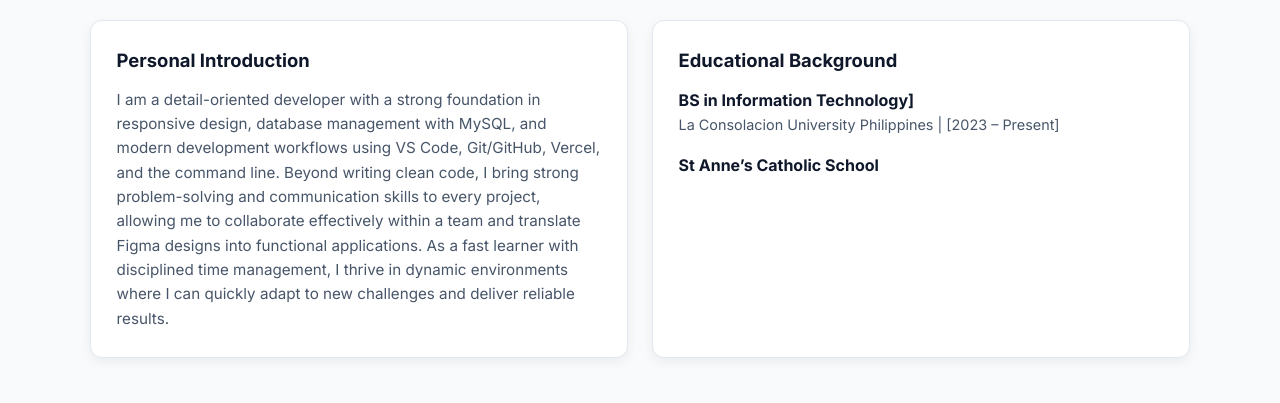
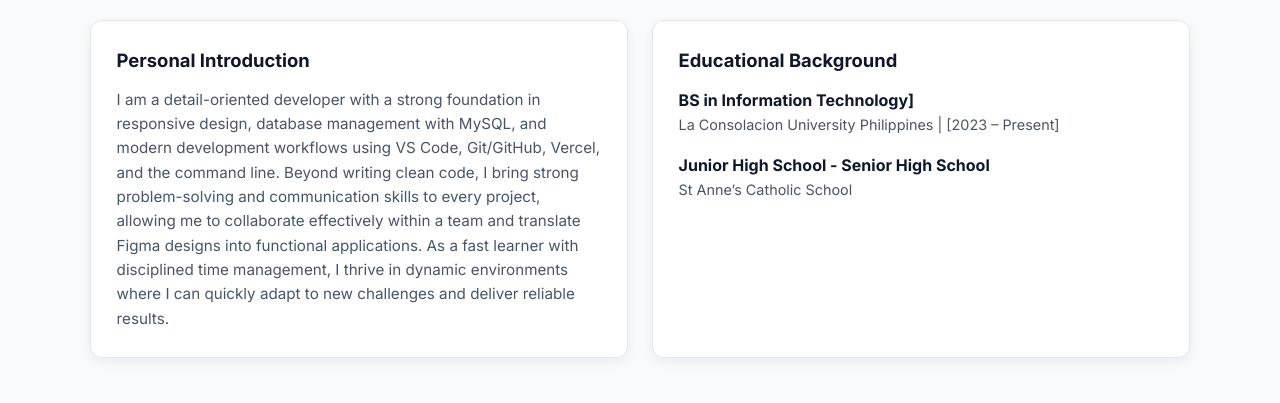
Before and after one commit to kurtbenedicttolentino-rgb/personal-portfolio, a plain HTML site: page index.html in a window 1280 px wide. Shown: the part 633-1036 px from the top of the page. Drawn offline with Linux system fonts and the light colour scheme.

Commit message:
Update index.html

```diff
--- a/index.html
+++ b/index.html
@@ -72,7 +72,8 @@
                 <span>La Consolacion University Philippines | [2023 – Present]</span>
               </li>
               <li>
-                <strong>St Anne’s Catholic School</strong>
+                <strong>Junior High School - Senior High School</strong>
+                <span>St Anne’s Catholic School</span>
               </li>
             </ul>
           </div>
```
